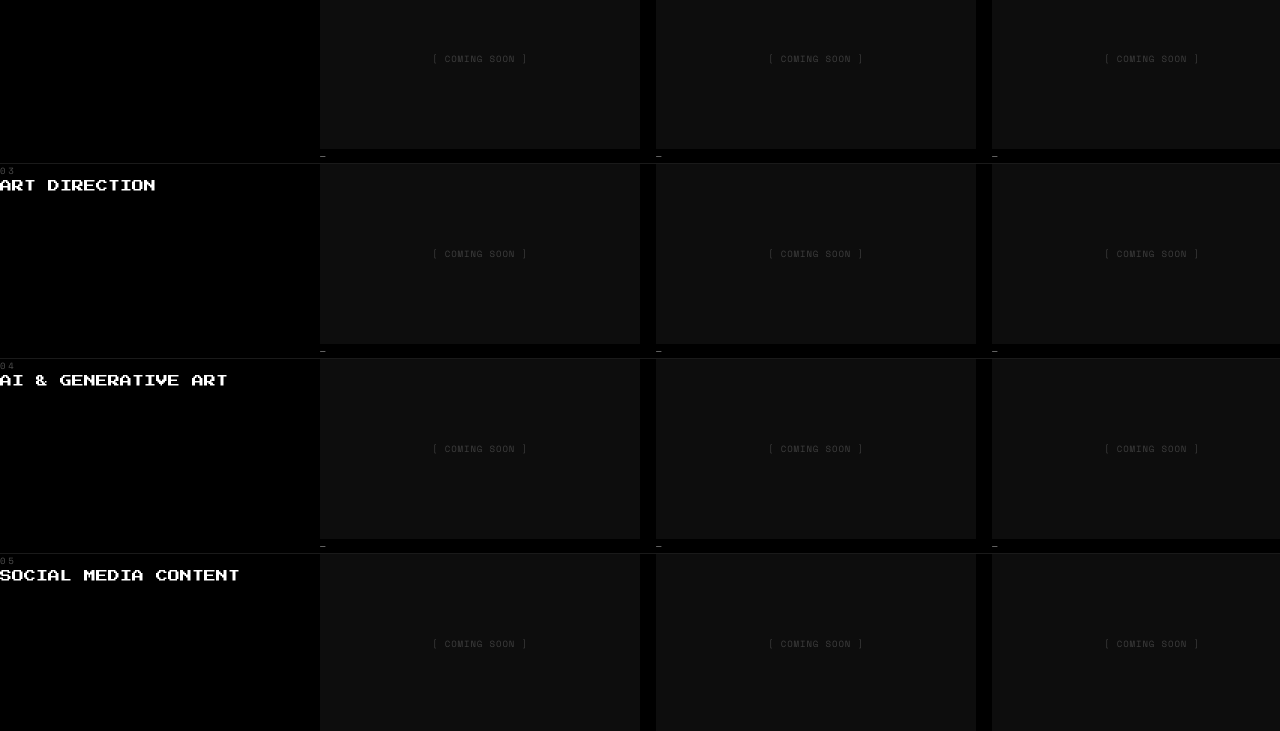
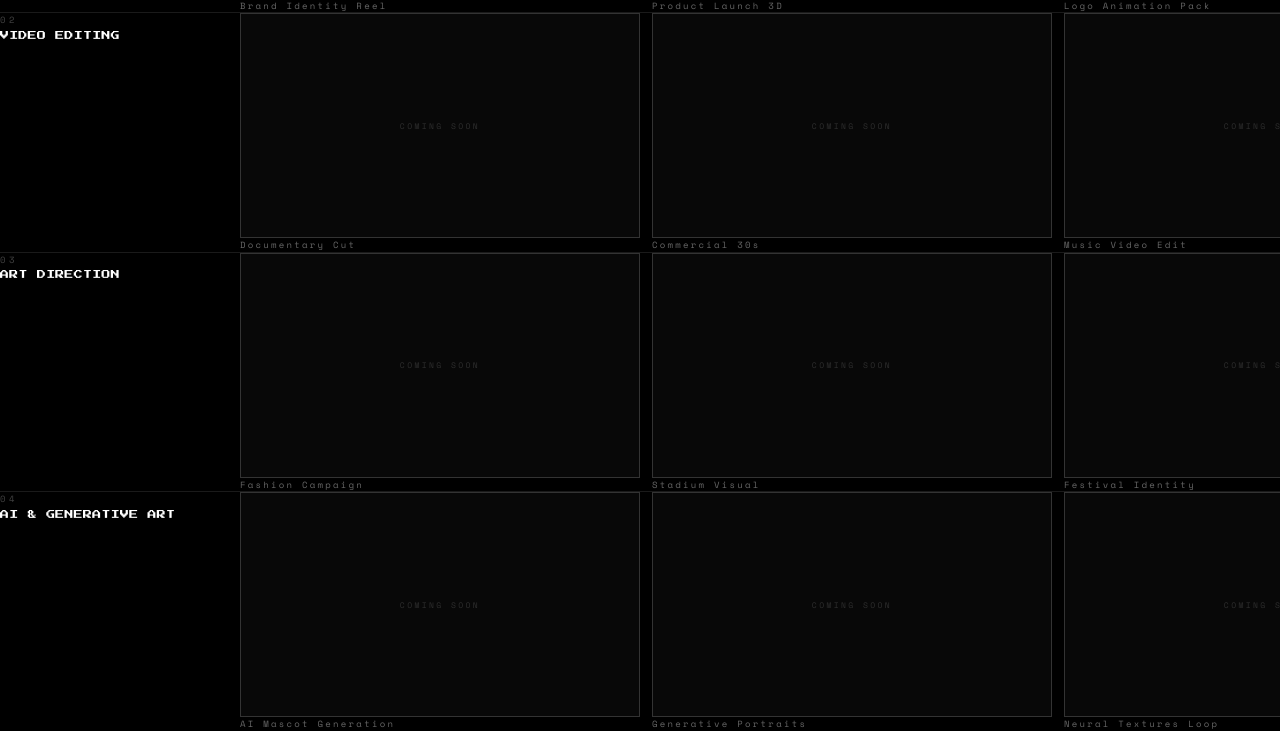
Before and after one commit to albummirrr/danya-portfolio, a Next.js app: page / in a window 1280 px wide. Shown: the part 1399-2130 px from the top of the page. Built offline with nearby package versions, Linux system fonts and the light colour scheme.

Commit message:
portfolio section done

```diff
--- a/src/app/globals.css
+++ b/src/app/globals.css
@@ -179,12 +179,27 @@ body {
   animation: bounce-down 1.2s ease-in-out infinite;
 }
 
-/* ─── Horizontal scroll track ───────────────────────────────────────────── */
-.h-scroll-track {
-  display: flex;
-  gap: 1rem;
-  width: max-content;
-  will-change: transform;
+/* ─── Portfolio horizontal scroll lane ──────────────────────────────────── */
+.portfolio-scroll {
+  -webkit-overflow-scrolling: touch;
+  scrollbar-width: thin;
+  scrollbar-color: rgba(255, 255, 255, 0.3) transparent;
+}
+
+.portfolio-scroll::-webkit-scrollbar {
+  height: 2px;
+}
+
+.portfolio-scroll::-webkit-scrollbar-track {
+  background: transparent;
+}
+
+.portfolio-scroll::-webkit-scrollbar-thumb {
+  background: rgba(255, 255, 255, 0.3);
+}
+
+.portfolio-scroll::-webkit-scrollbar-thumb:hover {
+  background: #fff;
 }
 
 /* ─── Section divider line ──────────────────────────────────────────────── */
@@ -192,40 +207,6 @@ body {
   width: 100%;
   height: 1px;
   background: rgba(255, 255, 255, 0.12);
-}
-
-/* ─── Video card thumbnail/video swap ───────────────────────────────────── */
-.video-card__media {
-  position: relative;
-  width: 100%;
-  height: 100%;
-}
-
-.video-card__thumb {
-  position: absolute;
-  inset: 0;
-  object-fit: cover;
-  width: 100%;
-  height: 100%;
-  transition: opacity 0.3s ease;
-}
-
-.video-card__video {
-  position: absolute;
-  inset: 0;
-  object-fit: cover;
-  width: 100%;
-  height: 100%;
-  opacity: 0;
-  transition: opacity 0.3s ease;
-}
-
-.video-card:hover .video-card__thumb {
-  opacity: 0;
-}
-
-.video-card:hover .video-card__video {
-  opacity: 1;
 }
 
 /* ─── Noise overlay (subtle texture) ───────────────────────────────────── */
--- a/src/components/Work/VideoCard.tsx
+++ b/src/components/Work/VideoCard.tsx
@@ -1,79 +1,94 @@
 "use client";
 
 import { useRef } from "react";
-import type { VideoItem } from "@/types";
+import type { Project } from "@/data/projects";
 
 interface Props {
-  video?: VideoItem;
+  project: Project | null;
+  mobile?: boolean;
 }
 
-export function VideoCard({ video }: Props) {
+export function VideoCard({ project, mobile = false }: Props) {
   const videoRef = useRef<HTMLVideoElement>(null);
 
   const handleMouseEnter = () => {
-    if (videoRef.current && video?.src) {
-      videoRef.current.play().catch(() => {});
-    }
+    const v = videoRef.current;
+    if (!v || !project?.videoUrl) return;
+    v.play().catch(() => {});
   };
 
   const handleMouseLeave = () => {
-    if (videoRef.current) {
-      videoRef.current.pause();
-      videoRef.current.currentTime = 0;
-    }
+    const v = videoRef.current;
+    if (!v) return;
+    v.pause();
+    v.currentTime = 0;
   };
+
+  const isEmpty = !project || (!project.videoUrl && !project.posterUrl);
 
   return (
     <div
-      className="video-card group flex-shrink-0"
+      className={[
+        "group flex-shrink-0 snap-start",
+        mobile ? "w-full" : "w-[400px]",
+        "transition-transform duration-300 ease-out",
+        "hover:scale-[1.02]",
+      ].join(" ")}
       onMouseEnter={handleMouseEnter}
       onMouseLeave={handleMouseLeave}
       data-cursor-hover
     >
-      {/* Aspect ratio box */}
-      <div className="relative aspect-video w-56 overflow-hidden bg-white/5 md:w-72 lg:w-80">
-        {video ? (
+      {/* ── Media box ─────────────────────────────────────────────── */}
+      <div
+        className={[
+          "relative overflow-hidden aspect-video",
+          "border transition-colors duration-300",
+          "border-[#333] group-hover:border-white",
+          "bg-white/[0.03]",
+        ].join(" ")}
+      >
+        {isEmpty ? (
+          /* Placeholder */
+          <div className="flex h-full w-full items-center justify-center">
+            <span className="font-mono-custom text-[8px] tracking-[0.3em] opacity-15">
+              COMING SOON
+            </span>
+          </div>
+        ) : (
           <>
-            {/* Thumbnail */}
-            {video.thumbnail && (
-              // eslint-disable-next-line @next/next/no-img-element
-              <img
-                src={video.thumbnail}
-                alt={video.title}
-                className="video-card__thumb"
-                loading="lazy"
-              />
-            )}
-
-            {/* Video (lazy — only rendered when src present) */}
-            {video.src && (
+            {/* Video (underneath) */}
+            {project.videoUrl && (
               <video
                 ref={videoRef}
-                className="video-card__video"
-                src={video.src}
+                src={project.videoUrl}
                 muted
                 loop
                 playsInline
                 preload="none"
+                className="absolute inset-0 h-full w-full object-cover"
+              />
+            )}
+
+            {/* Poster image (on top, fades out on hover) */}
+            {project.posterUrl && (
+              // eslint-disable-next-line @next/next/no-img-element
+              <img
+                src={project.posterUrl}
+                alt={project.title}
+                loading="lazy"
+                className="absolute inset-0 h-full w-full object-cover transition-opacity duration-300 group-hover:opacity-0"
               />
             )}
           </>
-        ) : (
-          /* Placeholder skeleton */
-          <div className="flex h-full w-full items-center justify-center">
-            <span className="font-mono-custom text-[9px] tracking-widest opacity-20">
-              [ COMING SOON ]
-            </span>
-          </div>
         )}
 
-        {/* Hover overlay */}
-        <div className="absolute inset-0 bg-black/0 transition-colors duration-300 group-hover:bg-black/10" />
+        {/* Subtle hover vignette */}
+        <div className="absolute inset-0 opacity-0 transition-opacity duration-300 group-hover:opacity-100 bg-gradient-to-t from-black/30 to-transparent pointer-events-none" />
       </div>
 
-      {/* Title */}
-      <p className="mt-2 font-mono-custom text-[9px] tracking-widest opacity-60 transition-opacity group-hover:opacity-100">
-        {video?.title ?? "—"}
+      {/* ── Title ─────────────────────────────────────────────────── */}
+      <p className="mt-2 font-mono-custom text-[9px] tracking-[0.25em] text-white/40 transition-colors duration-300 group-hover:text-white/80">
+        {project?.title ?? "—"}
       </p>
     </div>
   );
--- a/src/components/Work/Work.tsx
+++ b/src/components/Work/Work.tsx
@@ -1,17 +1,29 @@
-import { WORK_CATEGORIES } from "@/lib/data";
+import { CATEGORIES, PROJECTS } from "@/data/projects";
 import { WorkCategory } from "./WorkCategory";
 
 export function Work() {
+  // Group projects by category
+  const lanes = CATEGORIES.map((cat) => ({
+    ...cat,
+    projects: PROJECTS.filter((p) => p.category === cat.id),
+  }));
+
   return (
     <section className="py-24">
       {/* Section label */}
-      <p className="mb-16 px-4 font-mono-custom text-[10px] tracking-[0.4em] opacity-40 md:px-8">
+      <p className="mb-12 px-6 font-mono-custom text-[10px] tracking-[0.4em] opacity-40 md:px-12 lg:px-16">
         [ WORK ]
       </p>
 
-      <div className="flex flex-col gap-0">
-        {WORK_CATEGORIES.map((category, i) => (
-          <WorkCategory key={category.id} category={category} index={i} />
+      <div className="flex flex-col">
+        {lanes.map((lane, i) => (
+          <WorkCategory
+            key={lane.id}
+            id={lane.id}
+            label={lane.label}
+            index={i}
+            projects={lane.projects}
+          />
         ))}
       </div>
     </section>
--- a/src/components/Work/WorkCategory.tsx
+++ b/src/components/Work/WorkCategory.tsx
@@ -1,99 +1,84 @@
 "use client";
 
 import { useRef, useEffect } from "react";
-import { gsap } from "gsap";
-import { ScrollTrigger } from "gsap/ScrollTrigger";
-import type { WorkCategory as WorkCategoryType } from "@/types";
+import type { CategoryId, Project } from "@/data/projects";
 import { VideoCard } from "./VideoCard";
 
-gsap.registerPlugin(ScrollTrigger);
+interface Props {
+  id: CategoryId;
+  label: string;
+  index: number;
+  projects: Project[];
+}
 
-/* Placeholder cards shown when category has no videos yet */
 const PLACEHOLDER_COUNT = 4;
 
-interface Props {
-  category: WorkCategoryType;
-  index: number;
-}
+export function WorkCategory({ label, index, projects }: Props) {
+  const scrollRef = useRef<HTMLDivElement>(null);
 
-export function WorkCategory({ category, index }: Props) {
-  const trackRef = useRef<HTMLDivElement>(null);
-  const sectionRef = useRef<HTMLDivElement>(null);
+  // Convert vertical wheel → horizontal scroll on desktop
+  useEffect(() => {
+    const el = scrollRef.current;
+    if (!el) return;
 
-  /* Horizontal scroll via GSAP on desktop */
-  useEffect(() => {
-    const track = trackRef.current;
-    const section = sectionRef.current;
-    if (!track || !section) return;
+    const onWheel = (e: WheelEvent) => {
+      // Only hijack if scroll is primarily vertical
+      if (Math.abs(e.deltaY) > Math.abs(e.deltaX)) {
+        e.preventDefault();
+        el.scrollLeft += e.deltaY * 1.2;
+      }
+    };
 
-    const isMobile = window.matchMedia("(max-width: 767px)").matches;
-    if (isMobile) return;
-
-    const totalScroll = track.scrollWidth - section.offsetWidth;
-
-    const ctx = gsap.context(() => {
-      gsap.to(track, {
-        x: -totalScroll,
-        ease: "none",
-        scrollTrigger: {
-          trigger: section,
-          start: "top top",
-          end: () => `+=${totalScroll}`,
-          pin: true,
-          scrub: 1,
-          anticipatePin: 1,
-          invalidateOnRefresh: true,
-        },
-      });
-    }, section);
-
-    return () => ctx.revert();
+    el.addEventListener("wheel", onWheel, { passive: false });
+    return () => el.removeEventListener("wheel", onWheel);
   }, []);
 
-  const videos = category.videos.length > 0 ? category.videos : [];
-  const showPlaceholders = videos.length === 0;
+  const cards = projects.length > 0 ? projects : Array.from<null>({ length: PLACEHOLDER_COUNT }).fill(null);
 
   return (
-    <div
-      ref={sectionRef}
-      className="overflow-hidden border-t border-white/10"
-    >
-      <div className="flex flex-col gap-4 md:flex-row md:items-start md:gap-0">
-        {/* Category label — sticky on desktop */}
-        <div className="flex-shrink-0 px-4 pt-6 md:w-64 md:px-8 md:pt-8 lg:w-80">
-          <p className="font-mono-custom text-[9px] tracking-[0.3em] opacity-30">
+    <div className="border-t border-white/10">
+      <div className="flex flex-col md:flex-row md:items-start">
+
+        {/* ── Label column ──────────────────────────────────────────── */}
+        <div className="flex-shrink-0 px-6 pb-2 pt-6 md:w-52 md:py-8 md:px-12 lg:w-60 lg:px-16">
+          <span className="block font-mono-custom text-[9px] tracking-[0.4em] opacity-25">
             {String(index + 1).padStart(2, "0")}
-          </p>
-          <h3 className="mt-2 font-pixel text-[9px] leading-relaxed md:text-[10px] lg:text-xs">
-            {category.title}
+          </span>
+          <h3 className="mt-2 font-pixel text-[8px] leading-[2] tracking-wide md:text-[9px]">
+            {label}
           </h3>
         </div>
 
-        {/* Horizontal scroll area (desktop) / Grid (mobile) */}
-        <div className="flex-1 overflow-x-auto pb-8 pt-4 md:overflow-visible md:pt-8">
-          {/* Mobile: CSS grid */}
-          <div
-            className="grid grid-cols-2 gap-3 px-4 md:hidden"
-          >
-            {showPlaceholders
-              ? Array.from({ length: PLACEHOLDER_COUNT }).map((_, i) => (
-                  <VideoCard key={i} />
-                ))
-              : videos.map((v) => <VideoCard key={v.id} video={v} />)}
-          </div>
+        {/* ── Mobile: 2-column grid ─────────────────────────────────── */}
+        <div className="grid grid-cols-2 gap-2 px-6 pb-6 md:hidden">
+          {cards.map((project, i) => (
+            <VideoCard
+              key={(project as Project | null)?.id ?? `ph-${i}`}
+              project={project as Project | null}
+              mobile
+            />
+          ))}
+        </div>
 
-          {/* Desktop: GSAP horizontal track */}
-          <div
-            ref={trackRef}
-            className="h-scroll-track hidden pl-4 md:flex md:pl-0"
-          >
-            {showPlaceholders
-              ? Array.from({ length: PLACEHOLDER_COUNT }).map((_, i) => (
-                  <VideoCard key={i} />
-                ))
-              : videos.map((v) => <VideoCard key={v.id} video={v} />)}
-          </div>
+        {/* ── Desktop: horizontal scroll lane ───────────────────────── */}
+        <div
+          ref={scrollRef}
+          className="portfolio-scroll hidden flex-1 snap-x snap-mandatory gap-3 overflow-x-auto pb-8 pt-6 md:flex"
+        >
+          {/* Left padding spacer */}
+          <div className="flex-shrink-0 w-1" aria-hidden="true" />
+
+          {cards.map((project, i) => (
+            <VideoCard
+              key={(project as Project | null)?.id ?? `ph-${i}`}
+              project={project as Project | null}
+            />
+          ))}
+
+          {/* Right padding spacer */}
+          <div className="flex-shrink-0 w-6" aria-hidden="true" />
         </div>
+
       </div>
     </div>
   );
--- /dev/null
+++ b/src/data/projects.ts
@@ -0,0 +1,67 @@
+export type CategoryId =
+  | "motion-design"
+  | "video-editing"
+  | "art-direction"
+  | "ai-generative"
+  | "social-media"
+  | "rnd";
+
+export interface Project {
+  id: string;
+  title: string;
+  category: CategoryId;
+  videoUrl: string;
+  posterUrl: string;
+}
+
+export interface Category {
+  id: CategoryId;
+  label: string;
+}
+
+export const CATEGORIES: Category[] = [
+  { id: "motion-design",  label: "MOTION DESIGN 2D/3D" },
+  { id: "video-editing",  label: "VIDEO EDITING" },
+  { id: "art-direction",  label: "ART DIRECTION" },
+  { id: "ai-generative",  label: "AI & GENERATIVE ART" },
+  { id: "social-media",   label: "SOCIAL MEDIA CONTENT" },
+  { id: "rnd",            label: "R&D / EXPERIMENTS" },
+];
+
+export const PROJECTS: Project[] = [
+  // ── MOTION DESIGN 2D/3D ──────────────────────────────────────────────────
+  { id: "md-01", title: "Brand Identity Reel",      category: "motion-design", videoUrl: "", posterUrl: "" },
+  { id: "md-02", title: "Product Launch 3D",        category: "motion-design", videoUrl: "", posterUrl: "" },
+  { id: "md-03", title: "Logo Animation Pack",      category: "motion-design", videoUrl: "", posterUrl: "" },
+  { id: "md-04", title: "Title Sequence",           category: "motion-design", videoUrl: "", posterUrl: "" },
+
+  // ── VIDEO EDITING ─────────────────────────────────────────────────────────
+  { id: "ve-01", title: "Documentary Cut",          category: "video-editing", videoUrl: "", posterUrl: "" },
+  { id: "ve-02", title: "Commercial 30s",           category: "video-editing", videoUrl: "", posterUrl: "" },
+  { id: "ve-03", title: "Music Video Edit",         category: "video-editing", videoUrl: "", posterUrl: "" },
+  { id: "ve-04", title: "Event Aftermovie",         category: "video-editing", videoUrl: "", posterUrl: "" },
+
+  // ── ART DIRECTION ─────────────────────────────────────────────────────────
+  { id: "ad-01", title: "Fashion Campaign",         category: "art-direction", videoUrl: "", posterUrl: "" },
+  { id: "ad-02", title: "Stadium Visual",           category: "art-direction", videoUrl: "", posterUrl: "" },
+  { id: "ad-03", title: "Festival Identity",        category: "art-direction", videoUrl: "", posterUrl: "" },
+  { id: "ad-04", title: "Brand Manifesto",          category: "art-direction", videoUrl: "", posterUrl: "" },
+
+  // ── AI & GENERATIVE ART ───────────────────────────────────────────────────
+  { id: "ai-01", title: "AI Mascot Generation",     category: "ai-generative", videoUrl: "", posterUrl: "" },
+  { id: "ai-02", title: "Generative Portraits",     category: "ai-generative", videoUrl: "", posterUrl: "" },
+  { id: "ai-03", title: "Neural Textures Loop",     category: "ai-generative", videoUrl: "", posterUrl: "" },
+  { id: "ai-04", title: "AI Voiceover Pipeline",    category: "ai-generative", videoUrl: "", posterUrl: "" },
+
+  // ── SOCIAL MEDIA CONTENT ──────────────────────────────────────────────────
+  { id: "sm-01", title: "Reels Series Vol.1",       category: "social-media",  videoUrl: "", posterUrl: "" },
+  { id: "sm-02", title: "Story Templates",          category: "social-media",  videoUrl: "", posterUrl: "" },
+  { id: "sm-03", title: "TikTok Campaign",          category: "social-media",  videoUrl: "", posterUrl: "" },
+  { id: "sm-04", title: "Kinetic Typography Reel",  category: "social-media",  videoUrl: "", posterUrl: "" },
+
+  // ── R&D / EXPERIMENTS ─────────────────────────────────────────────────────
+  { id: "rd-01", title: "Shader Studies",           category: "rnd",           videoUrl: "", posterUrl: "" },
+  { id: "rd-02", title: "Pixel Sorting Tests",      category: "rnd",           videoUrl: "", posterUrl: "" },
+  { id: "rd-03", title: "Feedback Loop #3",         category: "rnd",           videoUrl: "", posterUrl: "" },
+  { id: "rd-04", title: "Datamosh Archive",         category: "rnd",           videoUrl: "", posterUrl: "" },
+];
```
